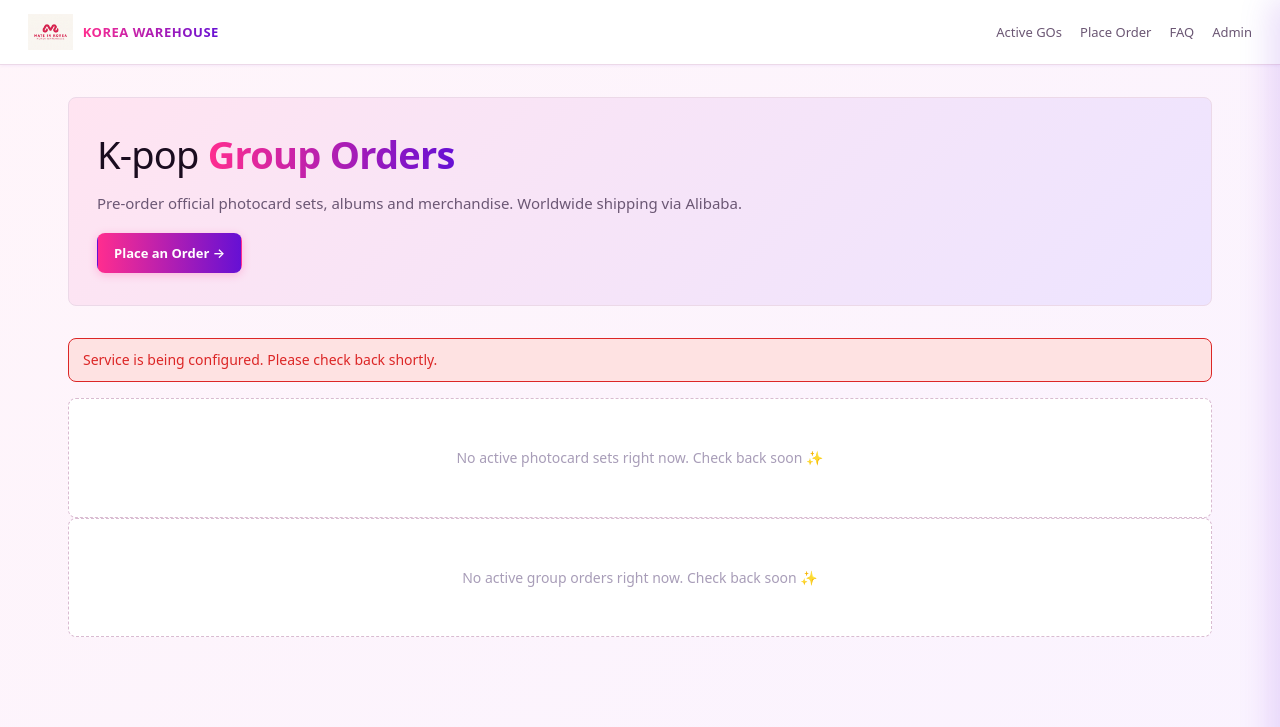
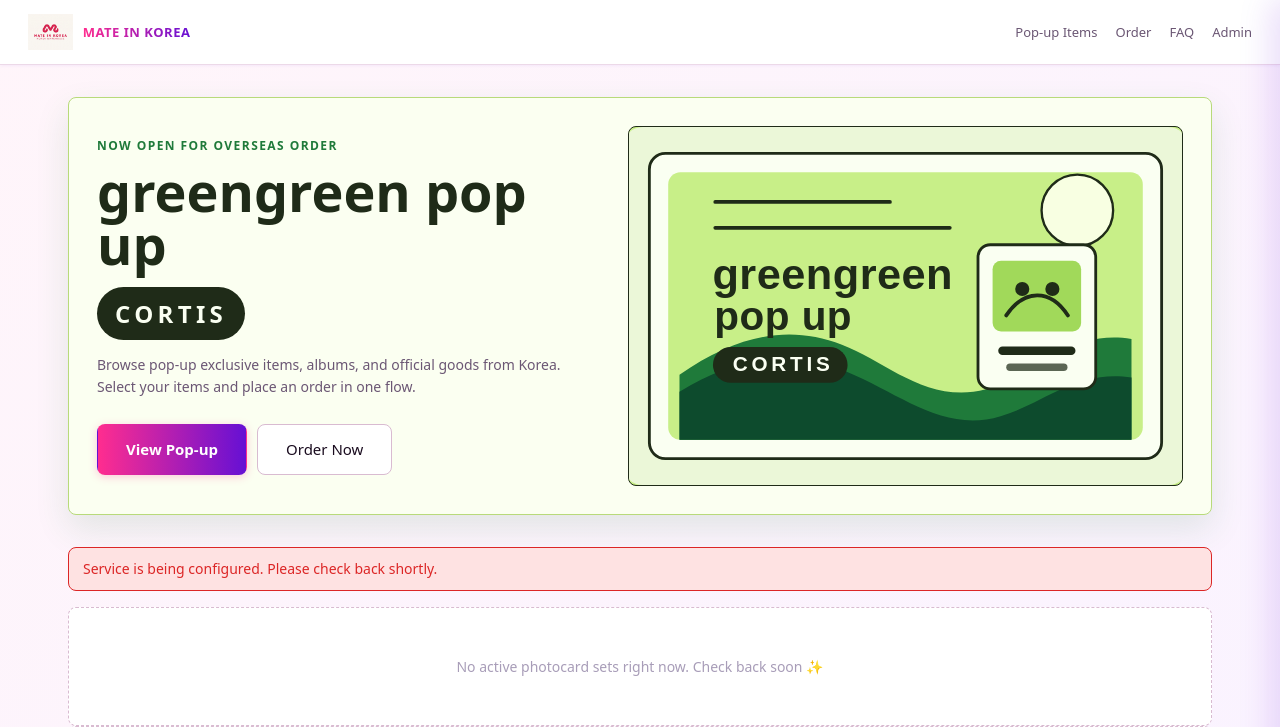
Before and after one commit to mateinkorea96/KPROXY-GO, a FastAPI app: page / in a window 1280 px wide. Shown: the top 727 px of the page. Run offline with FastAPI, Linux system fonts and the light colour scheme.

Commit message:
Refresh pop-up sales page hero

```diff
--- a/static/style.css
+++ b/static/style.css
@@ -335,3 +335,165 @@
   table.items select{min-width:0}
   .row2{grid-template-columns:1fr}
 }
+
+/* Pop-up sales page refresh */
+.popup-hero,
+.popup-detail-hero{
+  display:grid;
+  grid-template-columns:minmax(0, 0.95fr) minmax(320px, 1.05fr);
+  gap:28px;
+  align-items:stretch;
+  padding:28px;
+  margin-bottom:32px;
+  background:#fbfff1;
+  border:1px solid #b8da7a;
+  border-radius:8px;
+  box-shadow:0 14px 34px rgba(31,122,58,0.12);
+}
+.popup-hero-copy,
+.popup-detail-copy{
+  display:flex;
+  min-height:360px;
+  flex-direction:column;
+  justify-content:center;
+}
+.hero-kicker,
+.section-kicker{
+  margin:0 0 10px;
+  color:#1f7a3a;
+  font-size:12px;
+  font-weight:800;
+  letter-spacing:0.12em;
+  text-transform:uppercase;
+}
+.popup-hero h1,
+.popup-detail-hero h1{
+  margin:0;
+  color:#1f2b18;
+  font-size:54px;
+  font-weight:900;
+  line-height:0.98;
+  letter-spacing:0;
+}
+.hero-artist{
+  display:inline-flex;
+  width:max-content;
+  max-width:100%;
+  margin:16px 0 14px;
+  padding:8px 18px;
+  color:#fafff2;
+  background:#1f2b18;
+  border-radius:999px;
+  font-size:24px;
+  font-weight:900;
+  letter-spacing:0.18em;
+}
+.hero-actions{display:flex; gap:10px; flex-wrap:wrap; margin-top:8px}
+.popup-hero-art,
+.popup-detail-art{
+  overflow:hidden;
+  min-height:360px;
+  border-radius:8px;
+  background:#c8ef88;
+  border:1px solid #1f2b18;
+}
+.popup-hero-art img,
+.popup-detail-art img{
+  width:100%;
+  height:100%;
+  object-fit:cover;
+  display:block;
+}
+.section-head{margin:4px 0 14px}
+.popup-banners{margin:22px 0 28px}
+.popup-banners-title{
+  margin:0;
+  color:#1f2b18;
+  font-size:24px;
+  font-weight:800;
+}
+.popup-banner-row{
+  display:grid;
+  grid-template-columns:repeat(auto-fit,minmax(260px,1fr));
+  gap:16px;
+}
+.popup-banner{
+  display:grid;
+  grid-template-columns:132px minmax(0,1fr);
+  gap:16px;
+  align-items:center;
+  padding:14px;
+  color:#1f2b18;
+  background:#fff;
+  border:1px solid #c9df9d;
+  border-radius:8px;
+  box-shadow:var(--shadow-sm);
+  transition:transform 0.15s, box-shadow 0.15s, border-color 0.15s;
+}
+.popup-banner:hover{
+  color:#1f2b18;
+  text-decoration:none;
+  transform:translateY(-2px);
+  border-color:#1f7a3a;
+  box-shadow:0 12px 28px rgba(31,122,58,0.14);
+}
+.popup-banner-media{
+  overflow:hidden;
+  aspect-ratio:1.35;
+  border-radius:6px;
+  background:#c8ef88;
+}
+.popup-banner-media img{width:100%; height:100%; object-fit:cover; display:block}
+.popup-banner-group{
+  display:inline-flex;
+  margin-bottom:6px;
+  padding:4px 10px;
+  color:#fff;
+  background:#1f2b18;
+  border-radius:999px;
+  font-size:11px;
+  font-weight:900;
+  letter-spacing:0.16em;
+}
+.popup-banner-title{
+  margin-bottom:5px;
+  font-size:18px;
+  font-weight:850;
+  line-height:1.2;
+}
+.popup-banner-period{font-size:12px; color:#59714a}
+.back-link{margin-bottom:14px; font-size:14px}
+.popup-product-head{margin-top:26px}
+.popup-product-list{display:flex; flex-direction:column; gap:10px; margin-top:12px}
+.popup-product-row{
+  display:grid;
+  grid-template-columns:42px minmax(0,1fr) auto auto;
+  gap:14px;
+  align-items:center;
+  padding:14px 16px;
+  background:#fff;
+  border:1px solid var(--border);
+  border-radius:8px;
+  box-shadow:var(--shadow-sm);
+}
+.popup-product-no{color:var(--text-faint); font-family:var(--mono); font-size:12px; text-align:right}
+.popup-product-name{font-size:15px; font-weight:700}
+.popup-product-option{color:var(--text-dim); font-size:12px}
+.popup-product-price{color:#1f7a3a; font-family:var(--mono); font-size:14px; font-weight:800; white-space:nowrap}
+.popup-product-url{font-size:13px}
+
+@media (max-width: 760px){
+  .popup-hero,
+  .popup-detail-hero{grid-template-columns:1fr; padding:18px; gap:18px}
+  .popup-hero-copy,
+  .popup-detail-copy{min-height:auto}
+  .popup-hero h1,
+  .popup-detail-hero h1{font-size:38px}
+  .hero-artist{font-size:18px}
+  .popup-hero-art,
+  .popup-detail-art{min-height:220px}
+  .popup-banner{grid-template-columns:1fr}
+  .popup-product-row{grid-template-columns:32px minmax(0,1fr); align-items:start}
+  .popup-product-price,
+  .popup-product-url{grid-column:2}
+}
--- a/templates/base.html
+++ b/templates/base.html
@@ -10,11 +10,11 @@
   <header class="topbar">
     <a class="brand" href="/">
       <img src="/static/img/logo.png" alt="Mate in Korea" />
-      <span class="brand-text">Korea Warehouse</span>
+      <span class="brand-text">Mate in Korea</span>
     </a>
     <nav>
-      <a href="/">Active GOs</a>
-      <a href="/order">Place Order</a>
+      <a href="/">Pop-up Items</a>
+      <a href="/order">Order</a>
       <a href="/faq">FAQ</a>
       {% if request.cookies.get('session_id') %}
         <a href="/admin/dashboard">Admin</a>
--- a/templates/home.html
+++ b/templates/home.html
@@ -1,22 +1,40 @@
 {% extends "base.html" %}
-{% block title %}Active Group Orders — starphotocard{% endblock %}
+{% block title %}greengreen pop up | CORTIS{% endblock %}
 {% block content %}
-<section class="hero">
-  <h1>K-pop <em>Group Orders</em></h1>
-  <p class="lead">Pre-order official photocard sets, albums and merchandise. Worldwide shipping via Alibaba.</p>
-  <p><a class="btn primary" href="/order">Place an Order →</a></p>
+<section class="popup-hero">
+  <div class="popup-hero-copy">
+    <div class="hero-kicker">Now open for overseas order</div>
+    <h1><span>greengreen pop up</span></h1>
+    <p class="hero-artist">CORTIS</p>
+    <p class="lead">Browse pop-up exclusive items, albums, and official goods from Korea. Select your items and place an order in one flow.</p>
+    <div class="hero-actions">
+      <a class="btn primary big" href="#popup-events">View Pop-up</a>
+      <a class="btn big" href="/order">Order Now</a>
+    </div>
+  </div>
+  <div class="popup-hero-art" aria-label="greengreen pop up CORTIS banner">
+    <img src="/static/img/greengreen-popup-banner.svg" alt="greengreen pop up CORTIS visual banner" />
+  </div>
 </section>
 
 {% if error %}<div class="alert">{{ error }}</div>{% endif %}
 
 {% if popups %}
-<section class="popup-banners">
-  <h2 class="popup-banners-title">Pop-Up Events</h2>
+<section class="popup-banners" id="popup-events">
+  <div class="section-head">
+    <p class="section-kicker">Featured pop-up</p>
+    <h2 class="popup-banners-title">CORTIS Pop-up Events</h2>
+  </div>
   <div class="popup-banner-row">
     {% for p in popups %}
       <a class="popup-banner" href="/popup/{{ p.id }}">
-        <div class="popup-banner-title">{{ p.title }}</div>
-        <div class="popup-banner-group">{{ p.group_name }}</div>
+        <div class="popup-banner-media">
+          <img src="/static/img/greengreen-popup-banner.svg" alt="{{ p.title }} banner">
+        </div>
+        <div class="popup-banner-body">
+          <div class="popup-banner-group">{{ p.group_name or 'CORTIS' }}</div>
+          <div class="popup-banner-title">{{ p.title }}</div>
+        </div>
         <div class="popup-banner-period">
           {% if p.start_date and p.end_date %}
             {{ p.start_date }} – {{ p.end_date }}
@@ -118,23 +136,6 @@
     <a class="btn primary big" id="cart-checkout-btn" href="/order" style="display:block;text-align:center">Proceed to Checkout →</a>
   </div>
 </aside>
-
-<style>
-.home-tabs { margin: 24px 0 20px; }
-.popup-banners { margin: 20px 0 24px; }
-.popup-banners-title { font-size: 16px; font-weight: 600; color: #555; margin-bottom: 12px; }
-.popup-banner-row { display: flex; gap: 14px; flex-wrap: wrap; }
-.popup-banner {
-  display: block; text-decoration: none; color: inherit;
-  border: 2px solid #222; border-radius: 10px;
-  padding: 16px 22px; min-width: 220px; max-width: 320px; flex: 1;
-  background: #fff; transition: box-shadow 0.15s;
-}
-.popup-banner:hover { box-shadow: 0 4px 16px rgba(0,0,0,0.12); }
-.popup-banner-title { font-size: 17px; font-weight: 700; margin-bottom: 4px; }
-.popup-banner-group { font-size: 13px; color: #555; margin-bottom: 4px; }
-.popup-banner-period { font-size: 12px; color: #888; }
-</style>
 
 <script>
 // ─────────────────────────────────────────────
```
Also changed, not shown: templates/popup_detail.html (+17 -26 lines), static/img/greengreen-popup-banner.svg (added).
